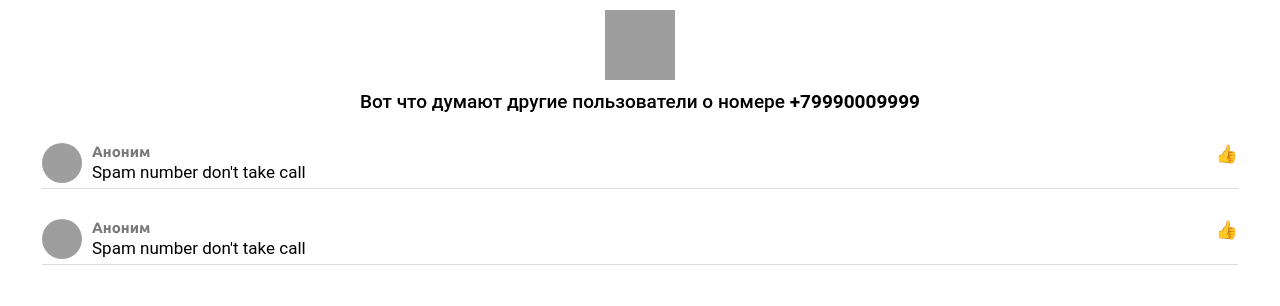
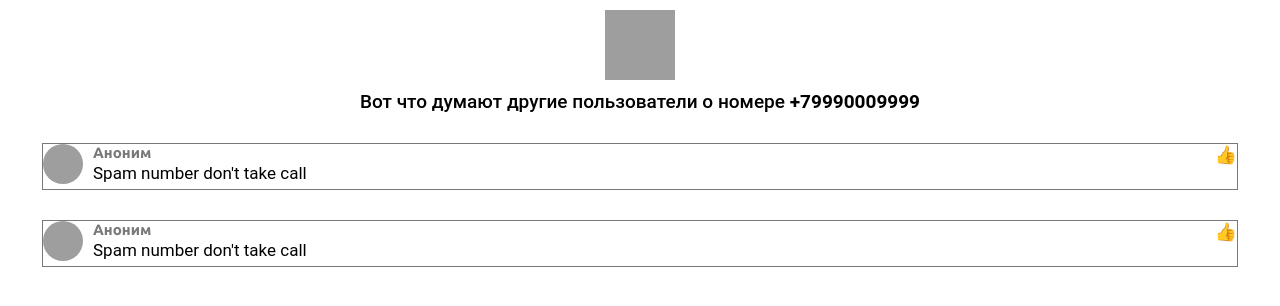
Before and after one commit to tptradix/search, a website: page template/index.html in a window 1280 px wide. Drawn offline with Linux system fonts and the light colour scheme; grey boxes are pictures that could not be loaded; a web font is replaced by a local one.

Commit message:
Update index.html

```diff
--- a/template/index.html
+++ b/template/index.html
@@ -80,7 +80,7 @@
             <div style="display: grid; align-items: center; justify-content: center;">
                 <ul>
                     <li>
-                        <div style="display: flex; justify-content: space-between; border-bottom: 1px solid #dcdcdc; padding-bottom: 5px;">
+                        <div style="display: flex; justify-content: space-between; border: 1px solid #797979; padding-bottom: 5px;">
                             <div style="display: flex;">
                                 <div style="margin-right: 10px; display: flex; align-items: center;">
                                     <img width="40px" height="40px" src="https://tptradix.github.io/OpenWorksUI/img/*.png">
@@ -100,7 +100,7 @@
                         </div>
                     </li>
                     <li>
-                        <div style="display: flex; justify-content: space-between; border-bottom: 1px solid #dcdcdc; padding-bottom: 5px;">
+                        <div style="display: flex; justify-content: space-between; border: 1px solid #797979; padding-bottom: 5px;">
                             <div style="display: flex">
                                 <div style="margin-right: 10px; display: flex; align-items: center;">
                                     <img width="40px" height="40px" src="https://tptradix.github.io/OpenWorksUI/img/*.png">
```
